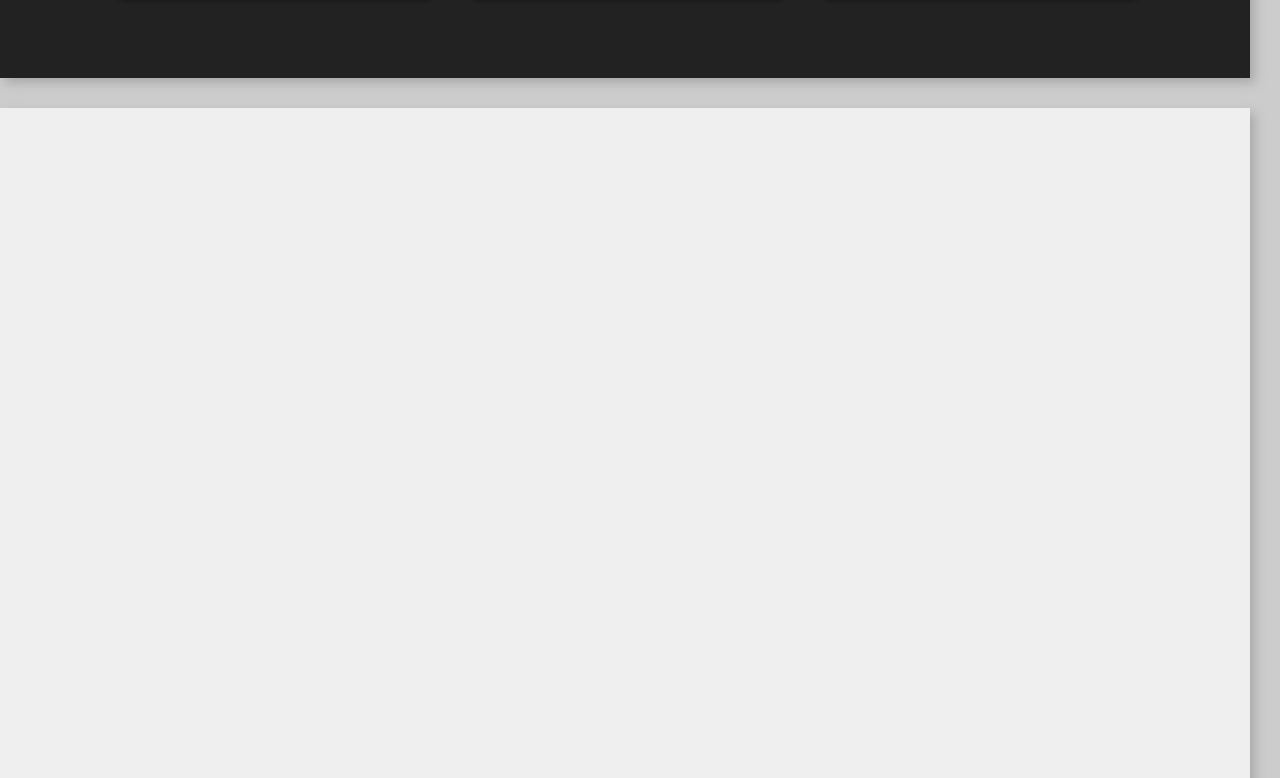
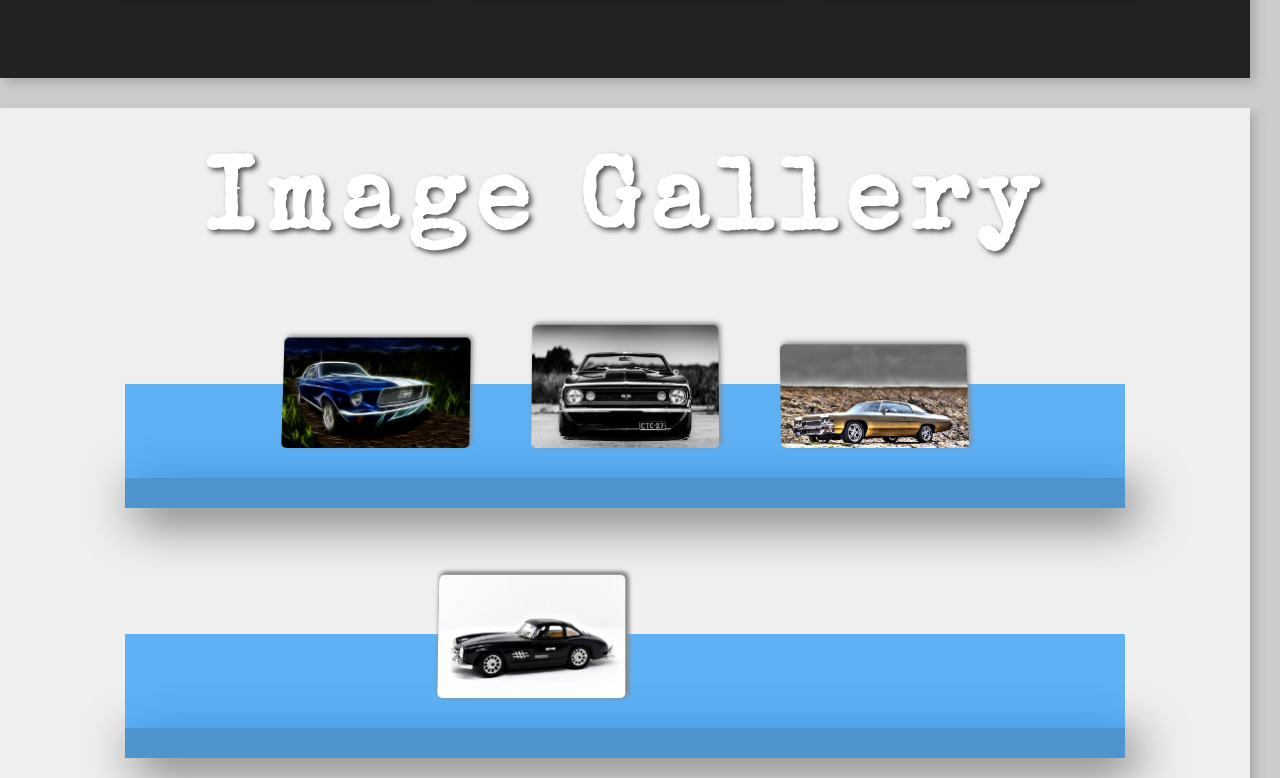
Before and after one commit to LaserPewPew10/Classic-Cars, a plain HTML site: page index.html in a window 1280 px wide. Shown: the part 2382-3160 px from the top of the page. Drawn offline with nearby package versions, Linux system fonts and the light colour scheme.

```diff
--- a/index.html
+++ b/index.html
@@ -85,21 +85,15 @@
 
     <!-- Section 4 -->
     <div class="wrapper">
-      <section class="section-4 target" id="image-gallery"></section>
-    </div>
-    <!-- End of Section 4 -->
-
-    <!-- Section 5 -->
-    <div class="wrapper">
-      <section class="section-5 target" id="contact">
+      <section class="section-4 target" id="image-gallery">
         <h1 class="section-heading">Image Gallery</h1>
-        <div class="gallery">
+        <div class="gallery center">
           <div class="gallery-shelf"></div>
           <img src="images/gallery-car-1.jpg" class="gallery-img-1" />
           <img src="images/gallery-car-2.jpg" class="gallery-img-2" />
           <img src="images/gallery-car-3.jpg" class="gallery-img-3" />
         </div>
-        <div class="gallery">
+        <div class="gallery center">
           <div class="gallery-shelf"></div>
           <img src="images/gallery-car-4.jpg" class="gallery-img-4" />
           <img src="images/gallery-car-5.jpg" class="gallery-img-5" />
@@ -107,6 +101,12 @@
         </div>
       </section>
     </div>
+    <!-- End of Section 4 -->
+
+    <!-- Section 5 -->
+    <div class="wrapper">
+      <section class="section-5 target" id="contact"></section>
+    </div>
     <!-- End of Section 5 -->
     <script src="script.js"></script>
   </body>
--- a/style.css
+++ b/style.css
@@ -237,3 +237,64 @@ section.change {
 }
 
 /* End of Section 3 */
+
+/* Section 4 */
+.section-4 {
+  display: flex;
+  flex-direction: column;
+  justify-content: space-between;
+}
+
+.gallery {
+  margin: 10rem 0;
+  perspective: 10rem;
+}
+
+.gallery-shelf {
+  width: 80%;
+  height: 3rem;
+  background-color: rgba(38, 126, 199, 0.8);
+  margin: auto;
+  position: relative;
+  box-shadow: 1rem 1rem 5rem #444;
+}
+
+.gallery-shelf::before {
+  content: '';
+  position: absolute;
+  width: 100%;
+  height: 10rem;
+  background-color: rgba(34, 152, 248, 0.7);
+  top: -10rem;
+  transform: rotateX(20deg);
+  transform-origin: bottom;
+}
+
+.gallery img {
+  width: 15%;
+  position: absolute;
+  bottom: 6rem;
+  transform: translateX(-50%) rotateX(0.5deg);
+  box-shadow: 0.2rem -0.2rem 0.5rem #888;
+  border-radius: 0.5rem;
+  transform-origin: bottom;
+  transition: all 0.3s;
+}
+
+.gallery img:hover {
+  transform: translateX(-50%) rotateX(0);
+  box-shadow: 0 0.2rem 0.3rem #888;
+}
+
+.gallery-img-1 {
+  left: 50%;
+}
+
+.gallery-img-2 {
+  left: 30%;
+}
+
+.gallery-img-3 {
+  left: 70%;
+}
+/* End of Section 4 */
```
